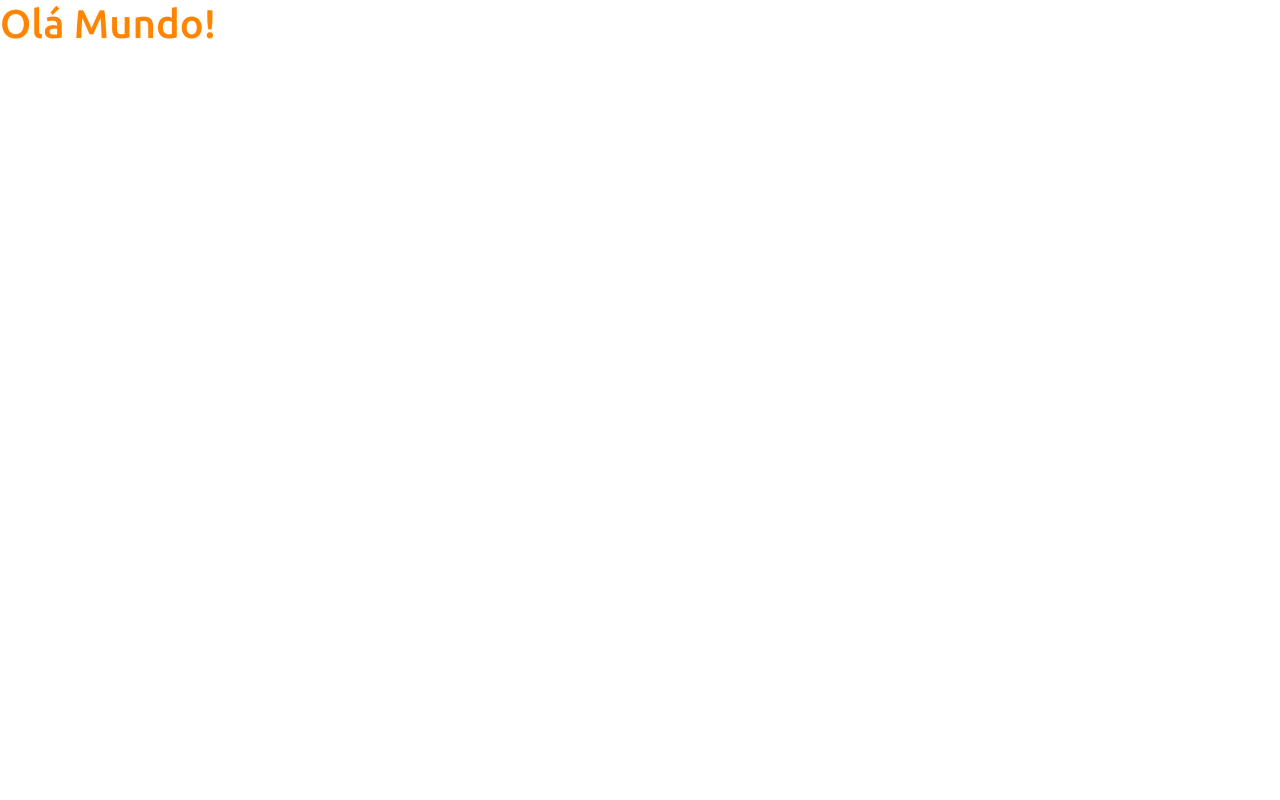
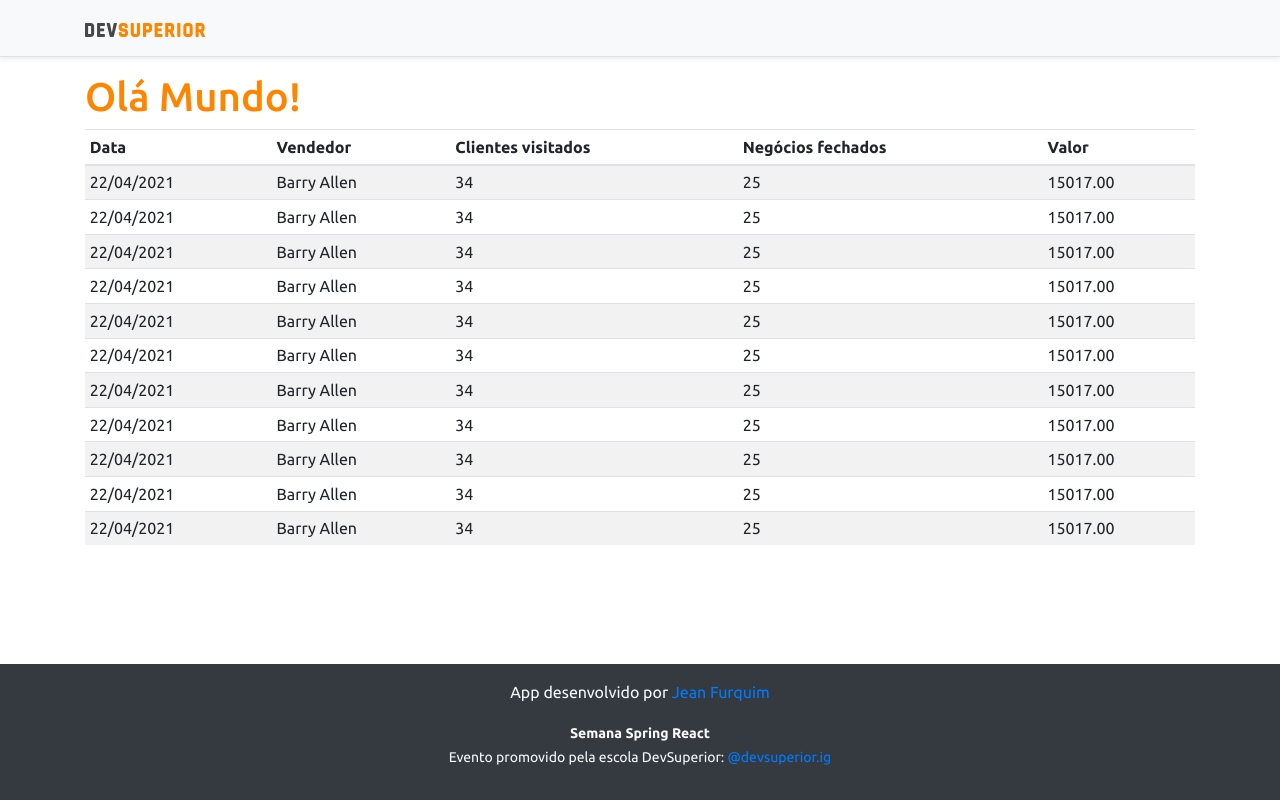
Before and after one commit to jeanfurquim/projeto-sds3, a React (Create React App) app in the folder frontend/: page / in a window 1280 px wide. Built offline with nearby package versions, Linux system fonts and the light colour scheme.

Commit message:
BASIC STATIC COMPONENTS

```diff
--- a/frontend/src/App.tsx
+++ b/frontend/src/App.tsx
@@ -1,11 +1,19 @@
 import React from 'react';
+import NavBar from "components/NavBar"
+import Footer from 'components/Footer';
+import DataTable from 'components/DataTable';
 
 
 function App() {
   return (
-    <div>
-      <h1 className="text-primary">Olá Mundo!</h1>
-    </div>
+    <>
+      <NavBar />
+      <div className="container">
+        <h1 className="text-primary">Olá Mundo!</h1>
+        <DataTable />
+      </div>
+      <Footer />
+    </>
   );
 }
 
--- /dev/null
+++ b/frontend/src/components/DataTable/index.tsx
@@ -0,0 +1,99 @@
+const DataTable = () => {
+    return (
+        <div className="table-responsive">
+            <table className="table table-striped table-sm">
+                <thead>
+                    <tr>
+                        <th>Data</th>
+                        <th>Vendedor</th>
+                        <th>Clientes visitados</th>
+                        <th>Negócios fechados</th>
+                        <th>Valor</th>
+                    </tr>
+                </thead>
+                <tbody>
+                    <tr>
+                        <td>22/04/2021</td>
+                        <td>Barry Allen</td>
+                        <td>34</td>
+                        <td>25</td>
+                        <td>15017.00</td>
+                    </tr>
+                    <tr>
+                        <td>22/04/2021</td>
+                        <td>Barry Allen</td>
+                        <td>34</td>
+                        <td>25</td>
+                        <td>15017.00</td>
+                    </tr>
+                    <tr>
+                        <td>22/04/2021</td>
+                        <td>Barry Allen</td>
+                        <td>34</td>
+                        <td>25</td>
+                        <td>15017.00</td>
+                    </tr>
+                    <tr>
+                        <td>22/04/2021</td>
+                        <td>Barry Allen</td>
+                        <td>34</td>
+                        <td>25</td>
+                        <td>15017.00</td>
+                    </tr>
+                    <tr>
+                        <td>22/04/2021</td>
+                        <td>Barry Allen</td>
+                        <td>34</td>
+                        <td>25</td>
+                        <td>15017.00</td>
+                    </tr>
+                    <tr>
+                        <td>22/04/2021</td>
+                        <td>Barry Allen</td>
+                        <td>34</td>
+                        <td>25</td>
+                        <td>15017.00</td>
+                    </tr>
+                    <tr>
+                        <td>22/04/2021</td>
+                        <td>Barry Allen</td>
+                        <td>34</td>
+                        <td>25</td>
+                        <td>15017.00</td>
+                    </tr>
+                    <tr>
+                        <td>22/04/2021</td>
+                        <td>Barry Allen</td>
+                        <td>34</td>
+                        <td>25</td>
+                        <td>15017.00</td>
+                    </tr>
+                    <tr>
+                        <td>22/04/2021</td>
+                        <td>Barry Allen</td>
+                        <td>34</td>
+                        <td>25</td>
+                        <td>15017.00</td>
+                    </tr>
+                    <tr>
+                        <td>22/04/2021</td>
+                        <td>Barry Allen</td>
+                        <td>34</td>
+                        <td>25</td>
+                        <td>15017.00</td>
+                    </tr>
+                    <tr>
+                        <td>22/04/2021</td>
+                        <td>Barry Allen</td>
+                        <td>34</td>
+                        <td>25</td>
+                        <td>15017.00</td>
+                    </tr>
+                </tbody>
+            </table>
+        </div>
+
+    );
+}
+
+export default DataTable
--- /dev/null
+++ b/frontend/src/components/Footer/index.tsx
@@ -0,0 +1,14 @@
+const Footer = () => {
+    return (
+        <footer className="footer mt-auto py-3 bg-dark">
+            <div className="container">
+                <p className="text-light">App desenvolvido por <a href="https://github.com/jeanfurquim" target="_blank" rel="noreferrer">Jean Furquim</a></p>
+                <p className="text-light"><small><strong>Semana Spring React</strong><br />
+      Evento promovido pela escola DevSuperior: <a href="https://instagram.com/devsuperior.ig" target="_blank" rel="noreferrer">@devsuperior.ig</a></small></p>
+            </div>
+        </footer>
+
+    );
+}
+
+export default Footer
--- /dev/null
+++ b/frontend/src/components/NavBar/index.tsx
@@ -0,0 +1,17 @@
+import React from 'react';
+import ImgDsDark from 'assets/img/ds_dark.svg'
+
+
+const NavBar = () => {
+    return (
+        <div className="d-flex flex-column flex-md-row align-items-center p-3 px-md-4 mb-3 bg-light border-bottom shadow-sm">
+            <div className="container">
+                <nav className="my-2 my-md-0 mr-md-3">
+                    <img src={ImgDsDark} alt="DevSuperior" width="120" />
+                </nav>
+            </div>
+        </div>
+    );
+}
+
+export default NavBar
--- a/frontend/src/index.tsx
+++ b/frontend/src/index.tsx
@@ -8,6 +8,7 @@ import App from './App';
 ReactDOM.render(
   <React.StrictMode>
     <App />
+
   </React.StrictMode>,
   document.getElementById('root')
 );
```
Also changed, not shown: frontend/src/assets/img/ds_dark.svg (added).
